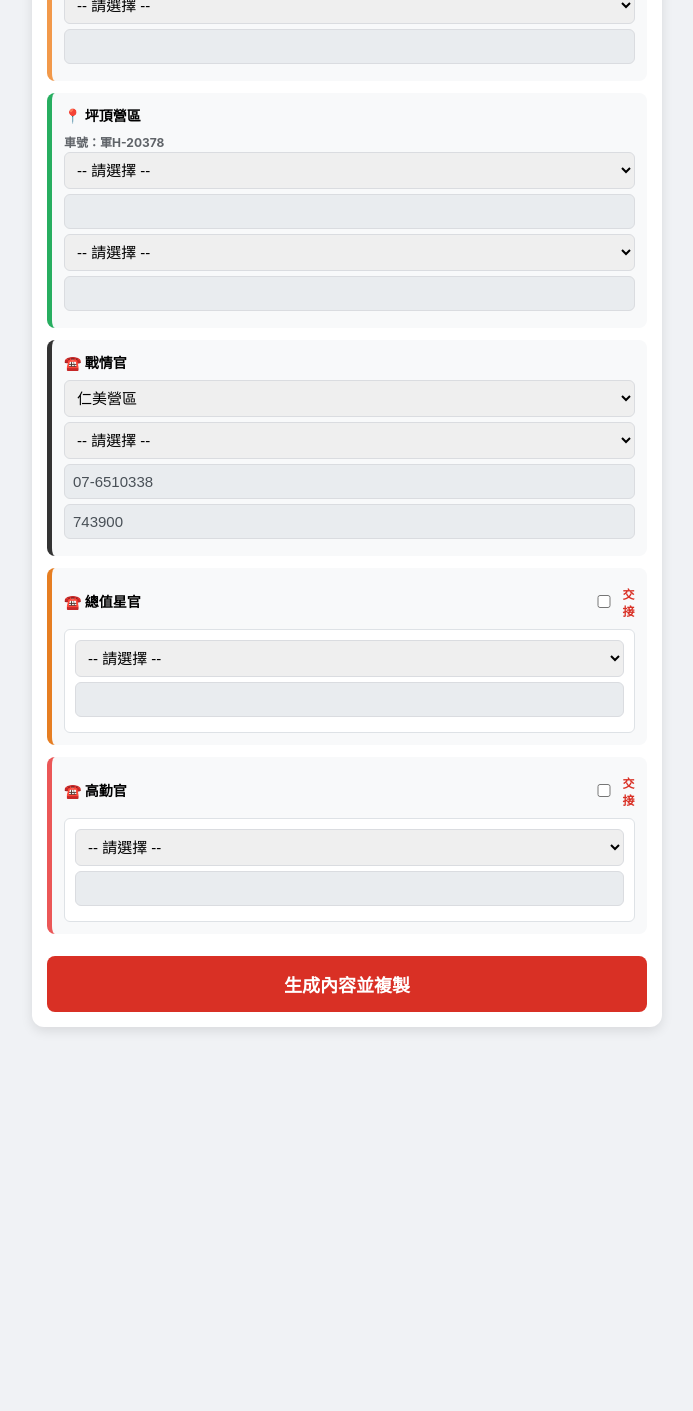
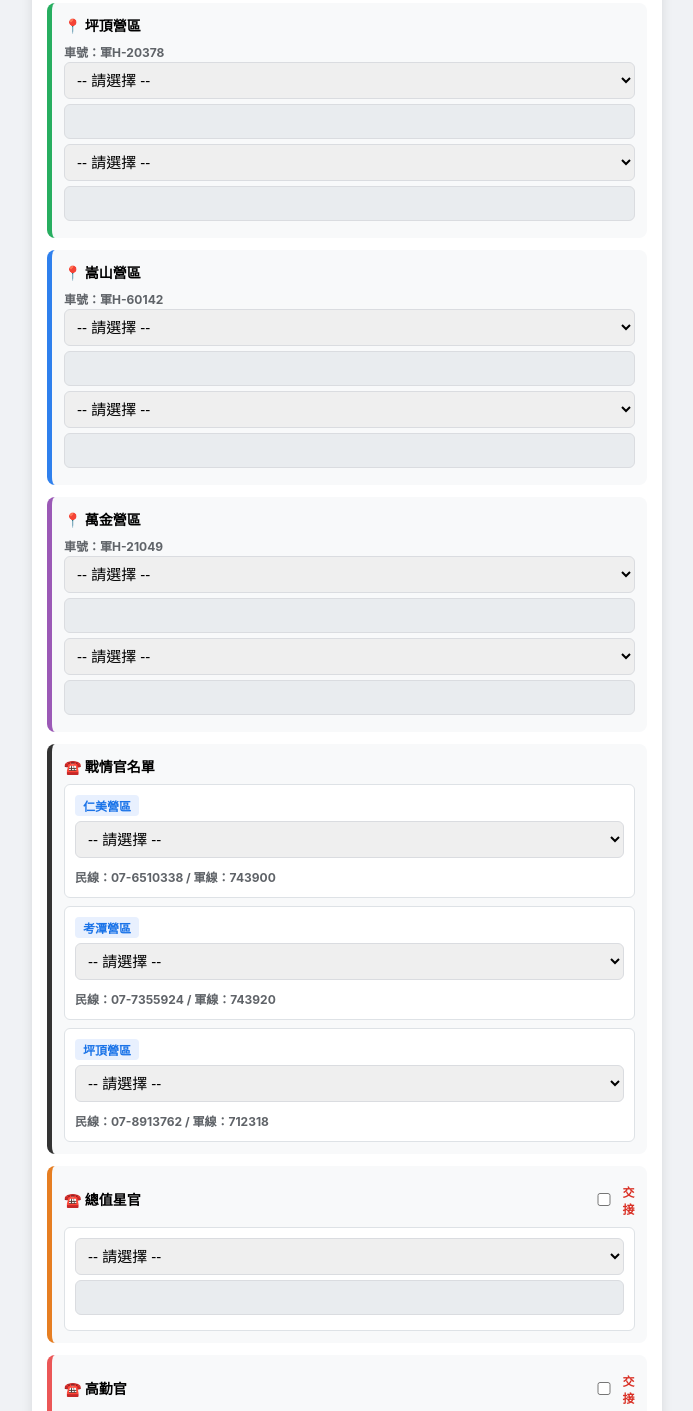
Before and after one commit to chia2155-ux/rollcall, a plain HTML site: page report_renmei.html in a window 1280 px wide. Shown: the part 735-2146 px from the top of the page, without its empty margins (293-986 px from the left). Before the commit the page ends 1780 px from the top, so only its background shows below. Drawn offline with Linux system fonts and the light colour scheme.

Commit message:
Update report_renmei.html

```diff
--- a/report_renmei.html
+++ b/report_renmei.html
@@ -3,13 +3,13 @@
 <head>
     <meta charset="UTF-8">
     <meta name="viewport" content="width=device-width, initial-scale=1.0">
-    <title>緊急回報系統 v5.1 (動態交接版)</title>
+    <title>緊急回報系統 v5.2 (三營區戰情版)</title>
     <style>
         body { font-family: -apple-system, sans-serif; padding: 10px; background-color: #f0f2f5; font-size: 14px; }
         .container { max-width: 600px; margin: auto; background: white; padding: 15px; border-radius: 12px; box-shadow: 0 4px 12px rgba(0,0,0,0.1); }
         h2 { text-align: center; color: #d93025; margin-bottom: 15px; }
         .section { background: #f8f9fa; padding: 12px; border-radius: 8px; margin-bottom: 12px; border-left: 5px solid #1a73e8; }
-        .section-title { font-weight: bold; margin-bottom: 8px; display: flex; justify-content: space-between; align-items: center; flex-wrap: wrap; }
+        .section-title { font-weight: bold; margin-bottom: 8px; display: flex; justify-content: space-between; align-items: center; }
         .sub-group { background: #fff; padding: 10px; border: 1px solid #dee2e6; border-radius: 6px; margin-top: 8px; }
         .time-tag { background: #e8f0fe; color: #1a73e8; padding: 2px 8px; border-radius: 4px; font-size: 12px; margin-bottom: 5px; font-weight: bold; display: inline-block; }
         label { display: block; margin: 5px 0 2px; font-size: 12px; color: #5f6368; font-weight: bold; }
@@ -43,211 +43,132 @@
                 <label class="checkbox-label"><input type="checkbox" id="splitRM" onchange="toggleSplit('RM')"> 交接</label>
             </div>
         </div>
-        <label>救護車車號</label>
-        <input type="text" id="carRM" value="軍H-20662">
-
+        <label>車號：軍H-20662</label>
         <div class="sub-group">
             <span id="labelRM1" class="time-tag" style="display:none;">16前</span>
-            <label>車長</label>
             <select id="leaderRM1" onchange="updatePhone('leaderRM1', 'leaderRM1P')"></select>
             <input type="text" id="leaderRM1P" readonly class="readonly-input">
-            <label>駕駛</label>
             <select id="driverRM1" onchange="updatePhone('driverRM1', 'driverRM1P')"></select>
             <input type="text" id="driverRM1P" readonly class="readonly-input">
         </div>
-
         <div id="groupRM2" class="sub-group" style="display:none;">
             <span id="labelRM2" class="time-tag">16後</span>
-            <label>車長</label>
             <select id="leaderRM2" onchange="updatePhone('leaderRM2', 'leaderRM2P')"></select>
             <input type="text" id="leaderRM2P" readonly class="readonly-input">
-            <label>駕駛</label>
             <select id="driverRM2" onchange="updatePhone('driverRM2', 'driverRM2P')"></select>
             <input type="text" id="driverRM2P" readonly class="readonly-input">
         </div>
     </div>
 
-    <div class="section" style="border-left-color: #f2994a;">
-        <span class="section-title">📍 考潭營區</span>
-        <label>車號：軍H-20665</label>
-        <select id="leaderKT" onchange="updatePhone('leaderKT', 'leaderKTP')"></select>
-        <input type="text" id="leaderKTP" readonly class="readonly-input">
-        <select id="driverKT" onchange="updatePhone('driverKT', 'driverKTP')"></select>
-        <input type="text" id="driverKTP" readonly class="readonly-input">
-    </div>
-
-    <div class="section" style="border-left-color: #27ae60;">
-        <span class="section-title">📍 坪頂營區</span>
-        <label>車號：軍H-20378</label>
-        <select id="leaderPD" onchange="updatePhone('leaderPD', 'leaderPDP')"></select>
-        <input type="text" id="leaderPDP" readonly class="readonly-input">
-        <select id="driverPD" onchange="updatePhone('driverPD', 'driverPDP')"></select>
-        <input type="text" id="driverPDP" readonly class="readonly-input">
-    </div>
+    <div class="section" style="border-left-color: #f2994a;"><span class="section-title">📍 考潭營區</span><label>車號：軍H-20665</label><select id="leaderKT" onchange="updatePhone('leaderKT', 'leaderKTP')"></select><input type="text" id="leaderKTP" readonly class="readonly-input"><select id="driverKT" onchange="updatePhone('driverKT', 'driverKTP')"></select><input type="text" id="driverKTP" readonly class="readonly-input"></div>
+    <div class="section" style="border-left-color: #27ae60;"><span class="section-title">📍 坪頂營區</span><label>車號：軍H-20378</label><select id="leaderPD" onchange="updatePhone('leaderPD', 'leaderPDP')"></select><input type="text" id="leaderPDP" readonly class="readonly-input"><select id="driverPD" onchange="updatePhone('driverPD', 'driverPDP')"></select><input type="text" id="driverPDP" readonly class="readonly-input"></div>
+    <div class="section" style="border-left-color: #2f80ed;"><span class="section-title">📍 嵩山營區</span><label>車號：軍H-60142</label><select id="leaderSS" onchange="updatePhone('leaderSS', 'leaderSSP')"></select><input type="text" id="leaderSSP" readonly class="readonly-input"><select id="driverSS" onchange="updatePhone('driverSS', 'driverSSP')"></select><input type="text" id="driverSSP" readonly class="readonly-input"></div>
+    <div class="section" style="border-left-color: #9b59b6;"><span class="section-title">📍 萬金營區</span><label>車號：軍H-21049</label><select id="leaderWJ" onchange="updatePhone('leaderWJ', 'leaderWJP')"></select><input type="text" id="leaderWJP" readonly class="readonly-input"><select id="driverWJ" onchange="updatePhone('driverWJ', 'driverWJP')"></select><input type="text" id="driverWJP" readonly class="readonly-input"></div>
 
     <div class="section" style="border-left-color: #333;">
-        <span class="section-title">☎️ 戰情官</span>
-        <select id="dutyCamp" onchange="updateDutyInfo()">
-            <option value="RM">仁美營區</option>
-            <option value="KT">考潭營區</option>
-            <option value="PD">坪頂營區</option>
-        </select>
-        <select id="dutyNameSel"></select>
-        <input type="text" id="dutyCiv" readonly class="readonly-input">
-        <input type="text" id="dutyMil" readonly class="readonly-input">
-    </div>
-
-    <div class="section" style="border-left-color: #e67e22;">
-        <div class="section-title">
-            <span>☎️ 總值星官</span>
-            <div class="control-box">
-                <select id="timeOS" class="time-select" style="display:none;" onchange="updateLabels('OS')">
-                    <option value="12">12:00</option>
-                    <option value="16">16:00</option>
-                </select>
-                <label class="checkbox-label"><input type="checkbox" id="splitOS" onchange="toggleSplit('OS')"> 交接</label>
-            </div>
+        <span class="section-title">☎️ 戰情官名單</span>
+        <div class="sub-group">
+            <span class="time-tag">仁美營區</span>
+            <select id="dutyRM" onchange="syncDuty('RM')"></select>
+            <label>民線：07-6510338 / 軍線：743900</label>
         </div>
         <div class="sub-group">
-            <span id="labelOS1" class="time-tag" style="display:none;">12前</span>
-            <select id="os1" onchange="updatePhone('os1', 'os1P')"></select>
-            <input type="text" id="os1P" readonly class="readonly-input">
+            <span class="time-tag">考潭營區</span>
+            <select id="dutyKT" onchange="syncDuty('KT')"></select>
+            <label>民線：07-7355924 / 軍線：743920</label>
         </div>
-        <div id="groupOS2" class="sub-group" style="display:none;">
-            <span id="labelOS2" class="time-tag">12後</span>
-            <select id="os2" onchange="updatePhone('os2', 'os2P')"></select>
-            <input type="text" id="os2P" readonly class="readonly-input">
+        <div class="sub-group">
+            <span class="time-tag">坪頂營區</span>
+            <select id="dutyPD" onchange="syncDuty('PD')"></select>
+            <label>民線：07-8913762 / 軍線：712318</label>
         </div>
     </div>
 
-    <div class="section" style="border-left-color: #eb5757;">
-        <div class="section-title">
-            <span>☎️ 高勤官</span>
-            <div class="control-box">
-                <select id="timeGQ" class="time-select" style="display:none;" onchange="updateLabels('GQ')">
-                    <option value="18">18:00</option>
-                    <option value="16">16:00</option>
-                </select>
-                <label class="checkbox-label"><input type="checkbox" id="splitGQ" onchange="toggleSplit('GQ')"> 交接</label>
-            </div>
-        </div>
-        <div class="sub-group">
-            <span id="labelGQ1" class="time-tag" style="display:none;">18前</span>
-            <select id="gq1" onchange="updatePhone('gq1', 'gq1P')"></select>
-            <input type="text" id="gq1P" readonly class="readonly-input">
-        </div>
-        <div id="groupGQ2" class="sub-group" style="display:none;">
-            <span id="labelGQ2" class="time-tag">18後</span>
-            <select id="gq2" onchange="updatePhone('gq2', 'gq2P')"></select>
-            <input type="text" id="gq2P" readonly class="readonly-input">
-        </div>
-    </div>
+    <div class="section" style="border-left-color: #e67e22;"><div class="section-title"><span>☎️ 總值星官</span><label class="checkbox-label"><input type="checkbox" id="splitOS" onchange="toggleSplit('OS')"> 交接</label></div><div class="sub-group"><span id="labelOS1" class="time-tag" style="display:none;">12前</span><select id="os1" onchange="updatePhone('os1', 'os1P')"></select><input type="text" id="os1P" readonly class="readonly-input"></div><div id="groupOS2" class="sub-group" style="display:none;"><span id="labelOS2" class="time-tag">12後</span><select id="os2" onchange="updatePhone('os2', 'os2P')"></select><input type="text" id="os2P" readonly class="readonly-input"></div><select id="timeOS" class="time-select" style="display:none;" onchange="updateLabels('OS')"><option value="12">12:00</option></select></div>
+    <div class="section" style="border-left-color: #eb5757;"><div class="section-title"><span>☎️ 高勤官</span><label class="checkbox-label"><input type="checkbox" id="splitGQ" onchange="toggleSplit('GQ')"> 交接</label></div><div class="sub-group"><span id="labelGQ1" class="time-tag" style="display:none;">18前</span><select id="gq1" onchange="updatePhone('gq1', 'gq1P')"></select><input type="text" id="gq1P" readonly class="readonly-input"></div><div id="groupGQ2" class="sub-group" style="display:none;"><span id="labelGQ2" class="time-tag">18後</span><select id="gq2" onchange="updatePhone('gq2', 'gq2P')"></select><input type="text" id="gq2P" readonly class="readonly-input"></div><select id="timeGQ" class="time-select" style="display:none;" onchange="updateLabels('GQ')"><option value="18">18:00</option></select></div>
 
-    <button onclick="generateAndCopy()">生成內容並複製</button>
+    <button onclick="generateAndCopy()">生成回報內容並複製</button>
     <div id="result"></div>
 </div>
 
 <script>
-// --- 資料庫 (保持與之前一致) ---
 const contacts = {
-    RM: [
-        { u: "砲三營", r: "下士", n: "徐約愛", p: "0952-724412" },
-        { u: "砲三營", r: "一兵", n: "周立郡", p: "0989-177515" },
-        { u: "砲二營", r: "少尉", n: "黃惠雪", p: "0966-877667" },
-        { u: "本部連", r: "中士", n: "李昱良", p: "0966-625881" }
-    ],
+    RM: [ { u: "砲三營", r: "下士", n: "徐約愛", p: "0952-724412" }, { u: "砲三營", r: "一兵", n: "周立郡", p: "0989-177515" }, { u: "砲二營", r: "少尉", n: "黃惠雪", p: "0966-877667" }, { u: "本部連", r: "中士", n: "李昱良", p: "0966-625881" } ],
     KT: [ { u: "飛彈連", r: "中士", n: "陳胤仰", p: "0972-848100" }, { u: "砲一營", r: "下士", n: "林岱翰", p: "0979-510307" } ],
     PD: [ { u: "防空營", r: "上士", n: "謝倉玄", p: "0917-186363" }, { u: "防空營", r: "下士", n: "謝佳霖", p: "0980-516200" } ],
-    Duty: [ { camp: "RM", t: "經理官中尉", n: "蔡金翰" }, { camp: "KT", t: "觀通組長中尉", n: "林榆恩" }, { camp: "PD", t: "情報官中尉", n: "陳家俊" } ],
-    Officers: [
-        { r: "中校", n: "林侑聖", t: "火協組長", p: "0980-660304" },
-        { r: "中校", n: "楊宏斌", t: "主計科長", p: "0980-438400" },
-        { r: "中校", n: "凃統憲", t: "副參謀主任", p: "0933-994547" },
-        { r: "上校", n: "何相儀", t: "副指揮官", p: "0932-490363" }
-    ]
+    SS: [ { u: "防指部", r: "上尉", n: "田家增", p: "0909-500707" }, { u: "防指部", r: "上士", n: "楊立楷", p: "0922-077946" } ],
+    WJ: [ { u: "三三三旅", r: "上尉", n: "孫士勛", p: "0920-668718" }, { u: "三三三旅", r: "下士", n: "張鈞銨", p: "0960-967519" } ],
+    Duty: [
+        { camp: "RM", t: "經理官中尉", n: "蔡金翰" }, { camp: "RM", t: "通信官中尉", n: "王蔚" },
+        { camp: "KT", t: "觀通組長中尉", n: "林榆恩" },
+        { camp: "PD", t: "情報官中尉", n: "陳家俊" }
+    ],
+    Officers: [ { r: "中校", n: "林侑聖", t: "火協組長", p: "0980-660304" }, { r: "中校", n: "楊宏斌", t: "主計科長", p: "0980-438400" }, { r: "中校", n: "凃統憲", t: "副參謀主任", p: "0933-994547" }, { r: "上校", n: "何相儀", t: "副指揮官", p: "0932-490363" } ]
 };
 
-const dutyConfig = { RM: { civ: "07-6510338", mil: "743900" }, KT: { civ: "07-7355924", mil: "743920" }, PD: { civ: "07-8913762", mil: "712318" } };
+const dutyPhones = { RM: "民線：07-6510338\n軍線：743900", KT: "民線：07-7355924\n軍線：743920", PD: "民線：07-8913762\n軍線：712318" };
 
-// --- 邏輯函數 ---
 function toggleSplit(key) {
     const isSplit = document.getElementById('split' + key).checked;
     document.getElementById('group' + key + '2').style.display = isSplit ? 'block' : 'none';
     document.getElementById('label' + key + '1').style.display = isSplit ? 'inline-block' : 'none';
-    document.getElementById('time' + key).style.display = isSplit ? 'inline-block' : 'none';
+    const tSel = document.getElementById('time' + key); if(tSel) tSel.style.display = isSplit ? 'inline-block' : 'none';
     updateLabels(key);
 }
-
 function updateLabels(key) {
     const val = document.getElementById('time' + key).value;
     document.getElementById('label' + key + '1').innerText = val + "前";
     document.getElementById('label' + key + '2').innerText = val + "後";
 }
-
 function fillSelect(id, list, mode) {
-    const el = document.getElementById(id);
-    el.innerHTML = '<option value="">-- 請選擇 --</option>';
+    const el = document.getElementById(id); el.innerHTML = '<option value="">-- 請選擇 --</option>';
     list.forEach(i => {
         let text = mode === 'duty' ? i.t + i.n : (mode === 'off' ? i.t + i.r + i.n : i.u + i.r + i.n);
         el.innerHTML += `<option value="${text}" data-phone="${i.p||''}">${text}</option>`;
     });
 }
-
-function updatePhone(selId, pId) {
-    const sel = document.getElementById(selId);
-    document.getElementById(pId).value = sel.options[sel.selectedIndex].dataset.phone || "";
-}
-
-function updateDutyInfo() {
-    const camp = document.getElementById('dutyCamp').value;
-    fillSelect('dutyNameSel', contacts.Duty.filter(d => d.camp === camp), 'duty');
-    document.getElementById('dutyCiv').value = dutyConfig[camp].civ;
-    document.getElementById('dutyMil').value = dutyConfig[camp].mil;
-}
+function updatePhone(selId, pId) { document.getElementById(pId).value = document.getElementById(selId).options[document.getElementById(selId).selectedIndex].dataset.phone || ""; }
 
 window.onload = function() {
     document.getElementById('reportDate').value = (new Date().getMonth() + 1) + "月" + new Date().getDate() + "日";
     ['RM1', 'RM2'].forEach(id => { fillSelect('leader'+id, contacts.RM); fillSelect('driver'+id, contacts.RM); });
     fillSelect('leaderKT', contacts.KT); fillSelect('driverKT', contacts.KT);
     fillSelect('leaderPD', contacts.PD); fillSelect('driverPD', contacts.PD);
+    fillSelect('leaderSS', contacts.SS); fillSelect('driverSS', contacts.SS);
+    fillSelect('leaderWJ', contacts.WJ); fillSelect('driverWJ', contacts.WJ);
+    fillSelect('dutyRM', contacts.Duty.filter(d=>d.camp==='RM'), 'duty');
+    fillSelect('dutyKT', contacts.Duty.filter(d=>d.camp==='KT'), 'duty');
+    fillSelect('dutyPD', contacts.Duty.filter(d=>d.camp==='PD'), 'duty');
     fillSelect('os1', contacts.Officers, 'off'); fillSelect('os2', contacts.Officers, 'off');
     fillSelect('gq1', contacts.Officers, 'off'); fillSelect('gq2', contacts.Officers, 'off');
-    updateDutyInfo();
 };
 
 function generateAndCopy() {
     const date = document.getElementById('reportDate').value;
     let content = `${date}砲指部緊急傷病聯絡表：\n\n仁美營區\n🚑救護車🚑`;
-
-    // 仁美處理
-    const isRM = document.getElementById('splitRM').checked;
-    const tRM = document.getElementById('timeRM').value;
-    content += `\n${isRM ? tRM+'前\n' : ''}車號：軍H-20662\n車長：${document.getElementById('leaderRM1').value}\n${document.getElementById('leaderRM1P').value}\n駕駛：${document.getElementById('driverRM1').value}\n${document.getElementById('driverRM1P').value}`;
+    const isRM = document.getElementById('splitRM').checked; const tRM = document.getElementById('timeRM').value;
+    content += `\n${isRM?tRM+'前\n':''}車號：軍H-20662\n車長：${document.getElementById('leaderRM1').value}\n${document.getElementById('leaderRM1P').value}\n駕駛：${document.getElementById('driverRM1').value}\n${document.getElementById('driverRM1P').value}`;
     if(isRM) content += `\n\n${tRM}後\n車號：軍H-20662\n車長：${document.getElementById('leaderRM2').value}\n${document.getElementById('leaderRM2P').value}\n駕駛：${document.getElementById('driverRM2').value}\n${document.getElementById('driverRM2P').value}`;
-
     content += `\n\n區域醫院：國軍高雄總醫院🏥\n後送路程：約15-20分鐘\n聯絡電話：07-7496591轉7496751`;
 
-    // 其他營區簡化處理
     const camps = [
-        {id:'KT', n:'考潭營區', h:'高雄長庚醫院🏥', d:'約5-10分鐘', p:'07-7317123轉2117(內科)、3377(外科)'},
-        {id:'PD', n:'坪頂營區', h:'高雄小港醫院🏥', d:'約7分鐘', p:'07-8036783'}
+        {id:'KT', n:'考潭營區', h:'高雄長庚醫院🏥', d:'約5-10分鐘', p:'07-7317123轉2117(內科)、3377(外科)', car:'軍H-20665'},
+        {id:'PD', n:'坪頂營區', h:'高雄小港醫院🏥', d:'約7分鐘', p:'07-8036783', car:'軍H-20378'},
+        {id:'SS', n:'嵩山營區', h:'高雄旗山醫院🏥', d:'約10-15分鐘', p:'07-6613811', car:'軍H-60142'},
+        {id:'WJ', n:'萬金營區', h:'龍泉榮民醫院🏥', d:'約20-25分鐘', p:'08-7704115', car:'軍H-21049'}
     ];
-    camps.forEach(c => {
-        content += `\n\n${c.n}\n🚑救護車🚑\n車號：${document.getElementById('car'+c.id).value}\n車長：${document.getElementById('leader'+c.id).value}\n${document.getElementById('leader'+c.id+'P').value}\n駕駛：${document.getElementById('driver'+c.id).value}\n${document.getElementById('driver'+c.id+'P').value}\n\n區域醫院：${c.h}\n後送路程：${c.d}\n聯絡電話：${c.p}`;
-    });
+    camps.forEach(c => { content += `\n\n${c.n}\n🚑救護車🚑\n車號：${c.car}\n車長：${document.getElementById('leader'+c.id).value}\n${document.getElementById('leader'+c.id+'P').value}\n駕駛：${document.getElementById('driver'+c.id).value}\n${document.getElementById('driver'+c.id+'P').value}\n\n區域醫院：${c.h}\n後送路程：${c.d}\n聯絡電話：${c.p}`; });
 
-    content += `\n\n☎️戰情官☎️\n${document.getElementById('dutyCamp').options[document.getElementById('dutyCamp').selectedIndex].text}\n${document.getElementById('dutyNameSel').value}\n民線：${document.getElementById('dutyCiv').value}\n軍線：${document.getElementById('dutyMil').value}`;
+    content += `\n\n☎️戰情官☎️\n仁美營區\n${document.getElementById('dutyRM').value}\n${dutyPhones.RM}\n\n考潭營區\n${document.getElementById('dutyKT').value}\n${dutyPhones.KT}\n\n坪頂營區\n${document.getElementById('dutyPD').value}\n${dutyPhones.PD}`;
 
-    // 值星官/高勤官處理
     [['OS','總值星官','12'], ['GQ','高勤官','18']].forEach(a => {
-        const isS = document.getElementById('split'+a[0]).checked;
-        const t = document.getElementById('time'+a[0]).value;
+        const isS = document.getElementById('split'+a[0]).checked; const t = document.getElementById('time'+a[0]).value;
         content += `\n\n☎️${a[1]}☎️`;
         content += isS ? `\n${t}前\n${document.getElementById(a[0].toLowerCase()+'1').value}\n電話：${document.getElementById(a[0].toLowerCase()+'1P').value}\n\n${t}後\n${document.getElementById(a[0].toLowerCase()+'2').value}\n電話：${document.getElementById(a[0].toLowerCase()+'2P').value}` : `\n${document.getElementById(a[0].toLowerCase()+'1').value}\n電話：${document.getElementById(a[0].toLowerCase()+'1P').value}`;
     });
 
     const r = document.getElementById('result'); r.innerText = content; r.style.display = 'block';
-    navigator.clipboard.writeText(content).then(() => alert("內容已生成並複製！"));
+    navigator.clipboard.writeText(content).then(() => alert("已複製！"));
 }
 </script>
 </body>
```
